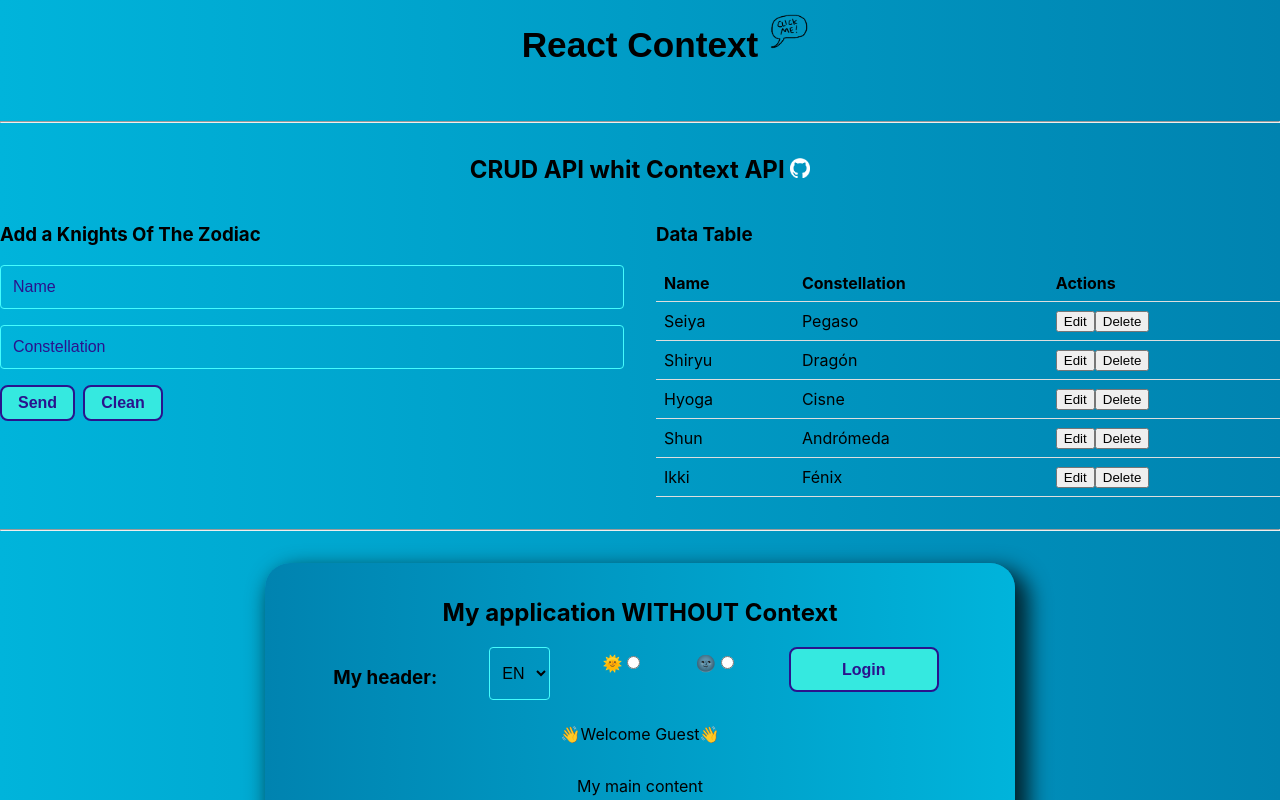
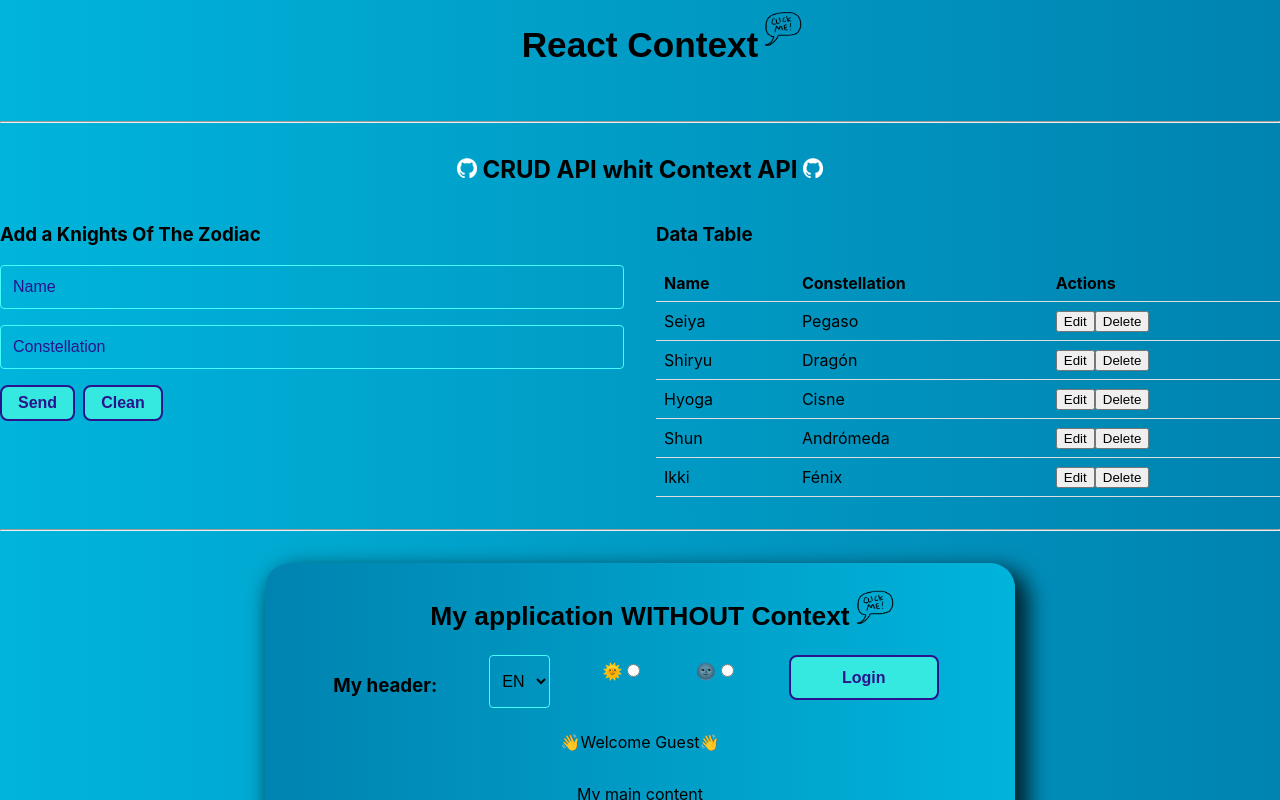
Before and after one commit to reche-git/05-React-Context, a React (Create React App) app: page / in a window 1280 px wide. Shown: the top 800 px of the page. Built offline with nearby package versions, Linux system fonts and the light colour scheme; data requests are answered from the project's data file; the HTML template or start-up script is replaced by a standard one.

Commit message:
MyPage Modal editing

```diff
--- a/src/App.js
+++ b/src/App.js
@@ -13,8 +13,8 @@ function App() {
   return (
     <div>
       <button className="btnModal" onClick={openModal}>
-        <h1>React Context</h1>
-        <img src={clickMe} alt="Click-Me" className="clickMeImg" />
+        <h1>React Context{" "}<img src={clickMe} alt="Click-Me" className="clickMeImg" /></h1>
+
       </button>
       <Modal isOpen={isOpen} closeModal={closeModal}>
         <div className="ExplinationModal">
--- a/src/components/CrudApi.js
+++ b/src/components/CrudApi.js
@@ -11,6 +11,11 @@ export const CrudApi = () => {
   return (
     <div>
       <h2>
+        <img
+          src={githubIcon}
+          alt="github-icon"
+          style={{ width: "20px", height: "20px", margin: "auto" }}
+        />{" "}
         <a
           href="https://github.com/reche-git/05-React-Context/tree/master/src/components"
           rel="noreferrer"
--- a/src/components/Header.js
+++ b/src/components/Header.js
@@ -1,3 +1,7 @@
+import { useModal } from "../hooks/useModal";
+import Modal from "./Modal";
+import clickMe from "../assets/clickMe.png";
+
 const Header = ({
   theme,
   handleTheme,
@@ -6,9 +10,35 @@ const Header = ({
   auth,
   handleAuth,
 }) => {
+  const [isOpen, openModal, closeModal] = useModal(false);
   return (
     <header className={theme}>
-      <h2>{text.headerTitle}</h2>
+      <button className="btnModal" onClick={openModal}>
+        <h2>
+          {text.headerTitle}{" "}
+          <img src={clickMe} alt="Click-Me" className="clickMeImg" />
+        </h2>
+      </button>
+      <Modal isOpen={isOpen} closeModal={closeModal}>
+        <div className="ExplinationModal">
+          <h3>A Dummy Page without context</h3>
+          <p style={{ textAlign: "center" }}>
+            All the logic is dumped in the{" "}
+            <a
+              href="https://github.com/reche-git/05-React-Context/blob/master/src/components/MyPage.js"
+              rel="noreferrer"
+              target="_blank"
+            >
+              MyPage
+            </a>{" "}
+            component.
+          </p>
+          <p>...</p>
+          <p>...</p>
+          <p>...</p>
+        </div>
+      </Modal>
+
       <div className="header-container">
         <h3>{text.headerSubtitle}:</h3>
         <select name="languje" onChange={handleLanguage}>
--- a/src/components/Modal.css
+++ b/src/components/Modal.css
@@ -156,8 +156,6 @@
 .clickMeImg {
   position: absolute;
   width: 50px;
-  top: 10%;
-  left: 15.5rem;
-  animation: mouseShaske 0.4s 5;
   animation-delay: 1s;
+  top: 6px;
 }
```
